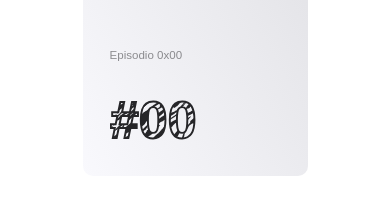
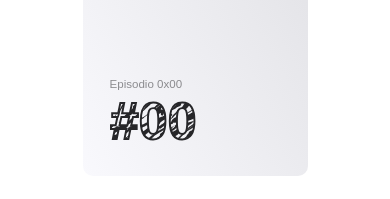
Before and after one commit to aaronadal/cebrasdepaso, a Vue app: page /generador-de-caratulas in a window 390 px wide. Shown: the part 586-785 px from the top of the page. Built offline with nearby package versions, Linux system fonts and the light colour scheme; a small style sheet from the web is missing.

Commit message:
Episode number responsiveness.

```diff
--- a/src/components/EpisodeNumber.vue
+++ b/src/components/EpisodeNumber.vue
@@ -1,7 +1,7 @@
 <script setup lang="ts">
 import ZebraPattern from '@/components/ZebraPattern.vue'
 import { toRefs } from '@vue/reactivity'
-import { computed } from '@vue/runtime-core'
+import {computed, ref} from '@vue/runtime-core'
 
 interface Props {
   type: 'full'|'bonus'|'trailer';
@@ -22,13 +22,23 @@ const episodeSymbol = computed(() => {
 
   return '#'
 })
+
+const viewBoxHeight = ref(0);
+function updateViewBoxHeight() {
+  viewBoxHeight.value = parseInt(getComputedStyle(document.body).getPropertyValue('--episode-thumbnail-number-size'));
+}
+
+window.addEventListener('resize', () => updateViewBoxHeight());
+updateViewBoxHeight();
+
+const textVerticalPosition = computed(() => viewBoxHeight.value - 4);
 </script>
 
 <template>
-  <svg xmlns="http://www.w3.org/2000/svg" viewBox="0 0 265 125" class="episode-number">
+  <svg xmlns="http://www.w3.org/2000/svg" :viewBox="`0 0 265 ${viewBoxHeight}`" class="episode-number">
     <mask :id="`episode-number-${number}`">
       <rect x="0" y="0" width="100" height="100" fill="black" />
-      <text class="title" x="0" y="119" fill="white">
+      <text class="title" x="0" :y="textVerticalPosition" fill="white">
         {{ episodeSymbol }}{{ `${number}`.padStart(2, '0') }}
       </text>
     </mask>
@@ -47,7 +57,7 @@ const episodeSymbol = computed(() => {
           calcMode="linear" />
       </g>
     </g>
-    <text class="title text-border" x="0" y="119">
+    <text class="title text-border" x="0" :y="textVerticalPosition">
       {{ episodeSymbol }}{{ `${number}`.padStart(2, '0') }}
     </text>
   </svg>
```
